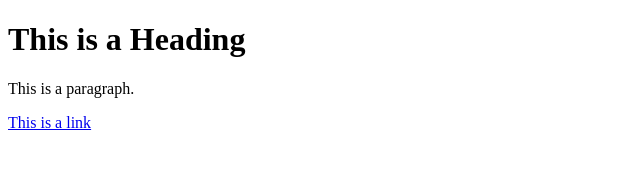
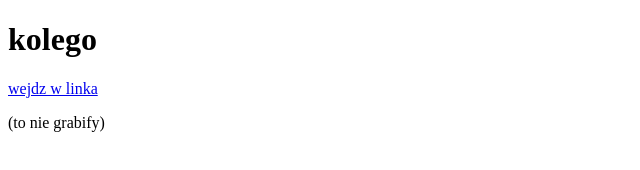
Before and after one commit to Robdev123/shithole, a plain HTML site: page index.html in a window 1280 px wide. Shown: the whole page, without its empty margins (0-640 px from the left). Drawn offline with Linux system fonts and the light colour scheme.

Commit message:
Update index.html

```diff
--- a/index.html
+++ b/index.html
@@ -1,13 +1,14 @@
 <!DOCTYPE html>
 <html>
 <head>
-<title>Page Title</title>
+<title>Siema</title>
 </head>
 <body>
 
-<h1>This is a Heading</h1>
-<p>This is a paragraph.</p>
-<a href="https://www.pornhub.com/">This is a link</a>
+<h1>kolego</h1>
+
+<a href="https://www.pornhub.com/">wejdz w linka</a>
+<p>(to nie grabify)</p>
 
 </body>
 </html>
```
